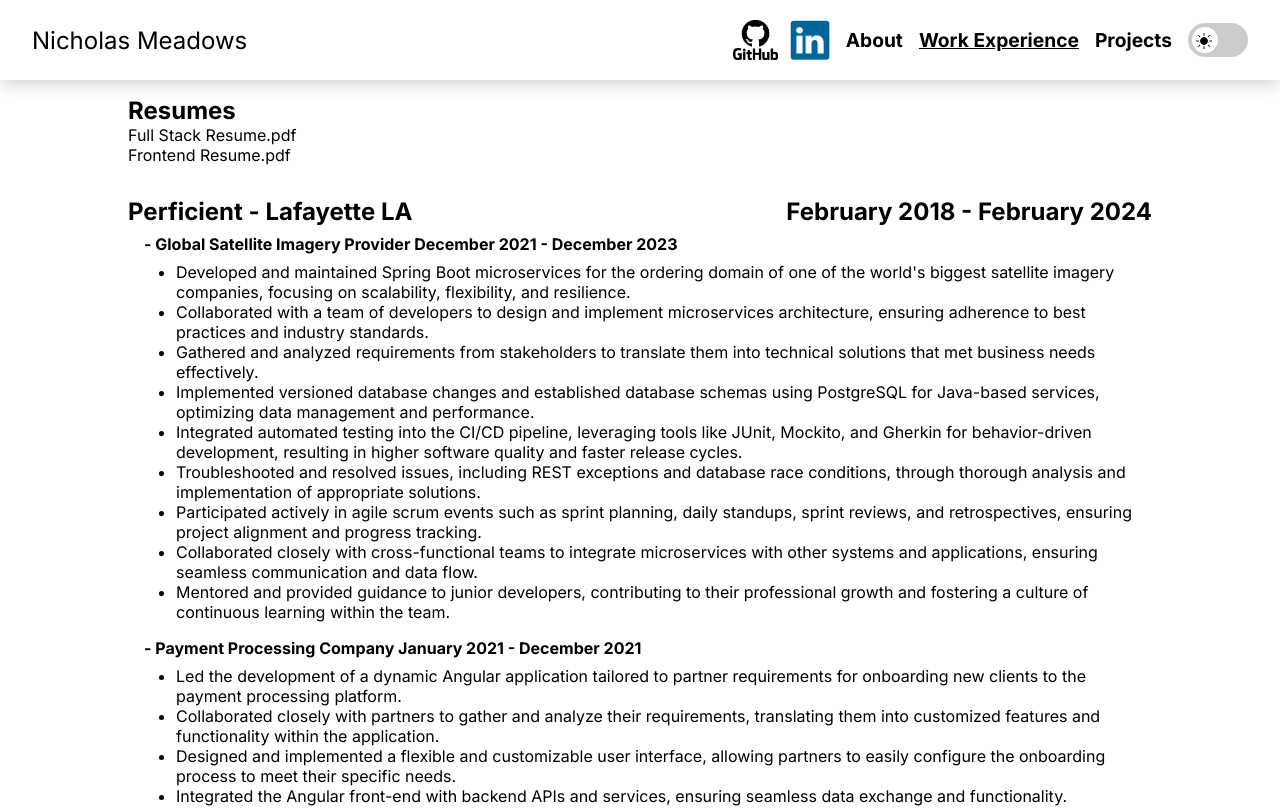
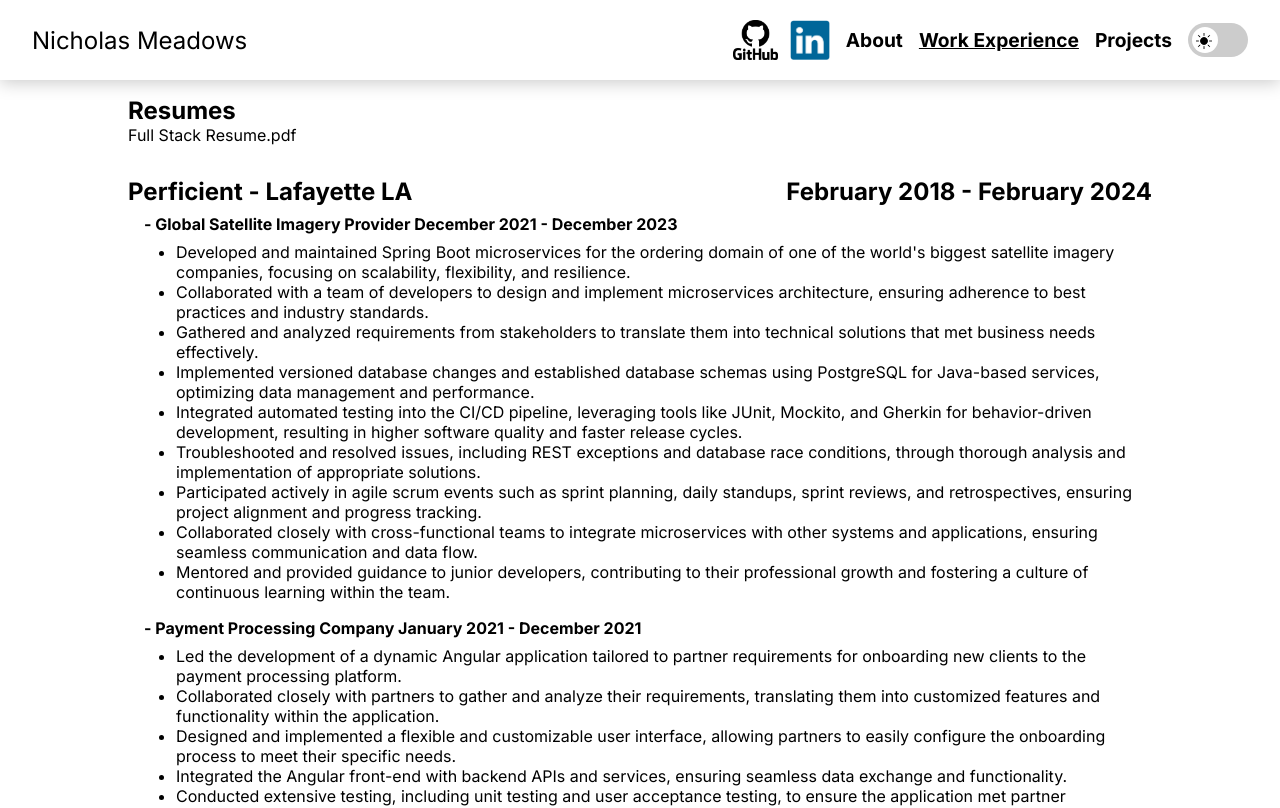
Before and after one commit to nicholasMeadows/PersonalWebsite, a Next.js app: page /pages/work-experience in a window 1280 px wide. Shown: the top 808 px of the page. Built offline with nearby package versions, Linux system fonts and the light colour scheme.

Commit message:
Update Resume

```diff
--- a/src/app/pages/work-experience/page.tsx
+++ b/src/app/pages/work-experience/page.tsx
@@ -7,8 +7,6 @@ export default function WorkExperience() {
             <h2>Resumes</h2>
             <a id={'full-stack-resume-a'} href={"/resume/Fullstack Engineer Resume.pdf"} download>Full Stack
                 Resume.pdf</a>
-            <br/>
-            <a id={'front-end-resume-a'} href={"/resume/Frontend Engineer Resume.pdf"} download>Frontend Resume.pdf</a>
         </div>
 
         <div className={'work-experience-companies'}>
```
Also changed, not shown: 1 other file (tests, documents, lock files or other folders).
